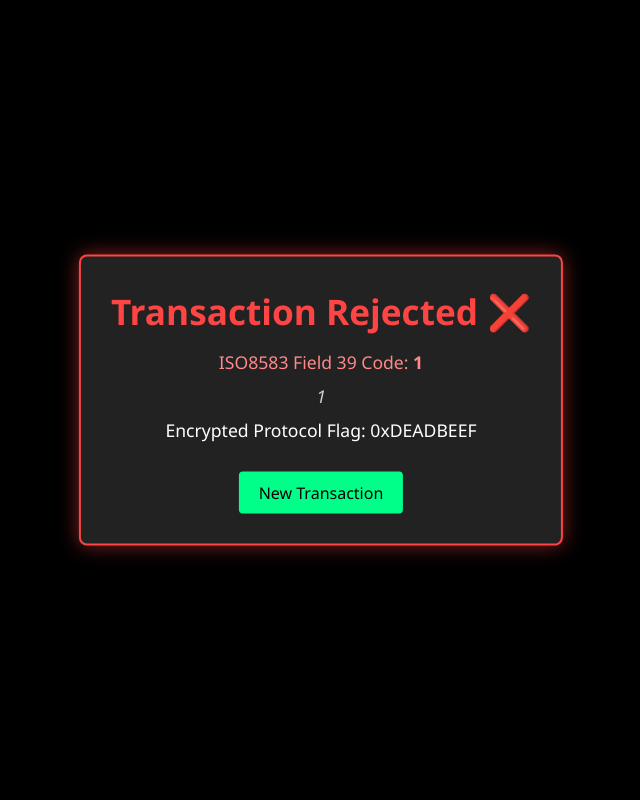
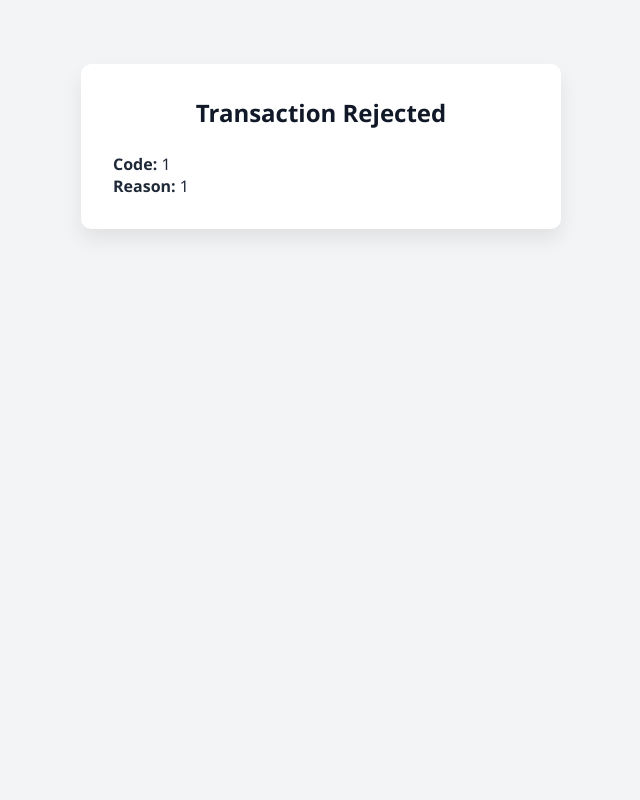
Before and after one commit to Lloydsgit/morgan, a Flask app: page /rejected/1/1 in a window 1280 px wide. Shown: the whole page, without its empty margins (319-959 px from the left). Run offline with Flask 3, Linux system fonts and the light colour scheme.

Commit message:
Update rejected.html

```diff
--- a/templates/rejected.html
+++ b/templates/rejected.html
@@ -2,162 +2,14 @@
 <html lang="en">
 <head>
   <meta charset="UTF-8">
-  <title>Verifying Transaction...</title>
+  <title>Transaction Rejected</title>
   <link rel="stylesheet" href="{{ url_for('static', filename='style.css') }}">
-  <style>
-    body {
-      background-color: black;
-      color: #0f0;
-      font-family: 'Courier New', Courier, monospace;
-      overflow: hidden;
-      margin: 0;
-    }
-
-    #binary-stream {
-      position: fixed;
-      top: 0;
-      left: 0;
-      z-index: 1;
-      width: 100vw;
-      height: 100vh;
-      white-space: pre;
-      font-size: 14px;
-      line-height: 16px;
-      opacity: 0.3;
-      pointer-events: none;
-    }
-
-    #decrypting {
-      position: fixed;
-      top: 50%;
-      left: 50%;
-      z-index: 2;
-      transform: translate(-50%, -50%);
-      font-size: 1.5rem;
-      text-align: center;
-      animation: blink 1s step-start infinite;
-      color: lime;
-    }
-
-    @keyframes blink {
-      50% { opacity: 0; }
-    }
-
-    #final-message {
-      display: none; /* Hidden initially */
-      position: fixed;
-      z-index: 3;
-      top: 50%;
-      left: 50%;
-      transform: translate(-50%, -50%);
-      background-color: #222;
-      border: 2px solid #ff4444;
-      padding: 30px;
-      border-radius: 8px;
-      box-shadow: 0 0 20px rgba(255, 68, 68, 0.5);
-      text-align: center;
-      color: #fff;
-      animation: fadeIn 1s forwards;
-    }
-
-    @keyframes fadeIn {
-      from { opacity: 0; }
-      to { opacity: 1; }
-    }
-
-    #final-message h1 {
-      color: #ff4444;
-      font-size: 2.2rem;
-      margin-bottom: 15px;
-    }
-
-    #final-message p {
-      margin-bottom: 10px;
-      font-size: 1.1rem;
-    }
-
-    .error-code {
-      font-size: 1.3rem;
-      color: #ff8888;
-    }
-
-    .reason {
-      font-style: italic;
-      color: #ccc;
-    }
-
-    .btn {
-      display: inline-block;
-      background-color: #00ff88;
-      color: #000;
-      padding: 10px 20px;
-      text-decoration: none;
-      border-radius: 4px;
-      margin-top: 20px;
-      transition: background-color 0.3s ease;
-    }
-
-    .btn:hover {
-      background-color: #00cc66;
-    }
-
-    @media screen and (max-width: 600px) {
-      #final-message {
-        font-size: 0.9rem;
-        padding: 20px;
-        width: 90%;
-      }
-      #final-message h1 {
-        font-size: 1.8rem;
-      }
-      .error-code, .reason {
-        font-size: 1rem;
-      }
-    }
-  </style>
 </head>
 <body>
-  <div id="binary-stream"></div>
-  <div id="decrypting">Decrypting file... █</div>
-
-  <div id="final-message">
-    <h1>Transaction Rejected ❌</h1>
-    <p class="error-code">ISO8583 Field 39 Code: <strong>{{ code }}</strong></p>
-    <p class="reason">{{ reason }}</p>
-    <p>Encrypted Protocol Flag: <code>0xDEADBEEF</code></p>
-    <a href="{{ url_for('protocol') }}" class="btn">New Transaction</a>
+  <div class="container">
+    <h2>Transaction Rejected</h2>
+    <p><strong>Code:</strong> {{ code }}</p>
+    <p><strong>Reason:</strong> {{ reason }}</p>
   </div>
-
-  <script>
-    const binary = document.getElementById('binary-stream');
-    let chars = "01";
-
-    function generateBinaryStream(lines = 100) {
-      let output = "";
-      for (let i = 0; i < lines; i++) {
-        let line = '';
-        for (let j = 0; j < 100; j++) {
-          line += chars.charAt(Math.floor(Math.random() * chars.length));
-        }
-        output += line + '\n';
-      }
-      return output;
-    }
-
-    function updateBinary() {
-      binary.innerText = generateBinaryStream();
-    }
-
-    // Update binary stream every 500ms
-    setInterval(updateBinary, 500);
-    updateBinary(); // Initial call
-
-    // Show final message after a delay
-    setTimeout(() => {
-      document.getElementById('decrypting').style.display = 'none';
-      document.getElementById('binary-stream').style.display = 'none';
-      document.getElementById('final-message').style.display = 'block';
-    }, 5000); // Show after 5 seconds
-  </script>
 </body>
 </html>
```
